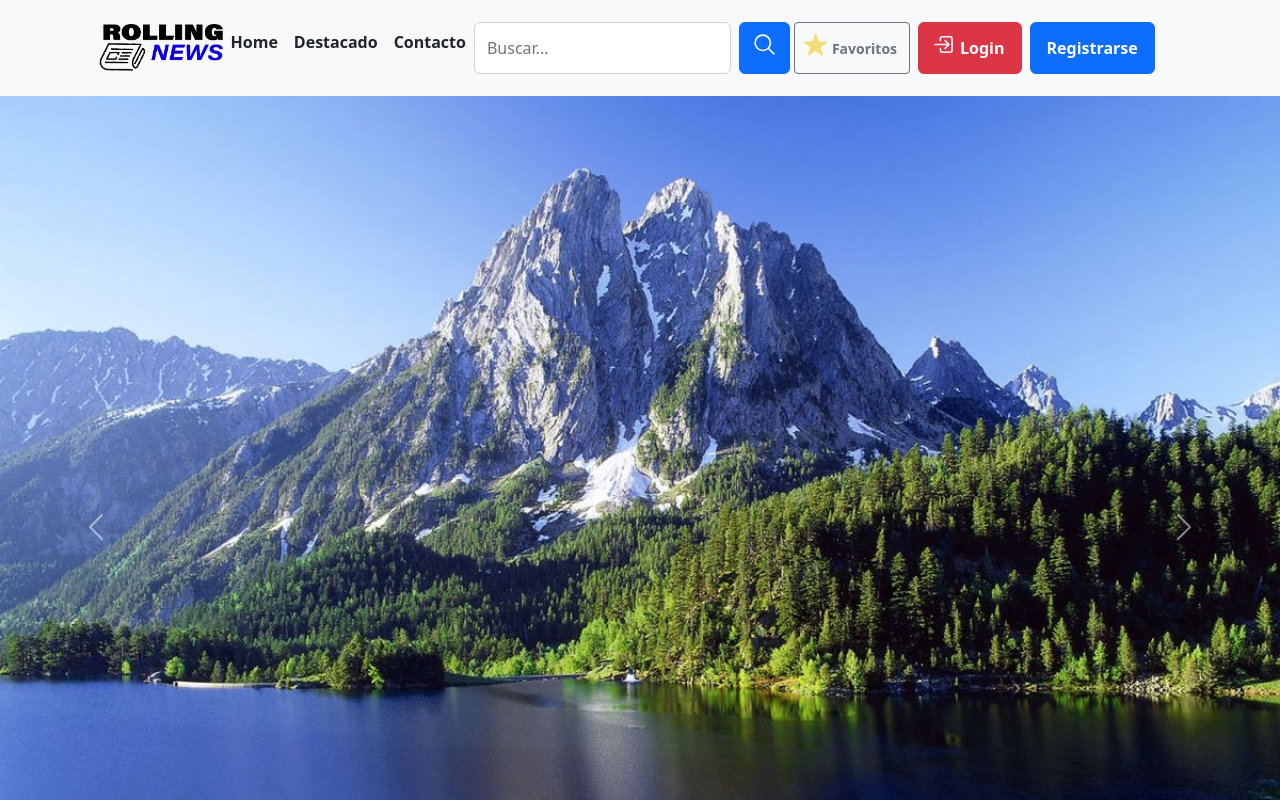
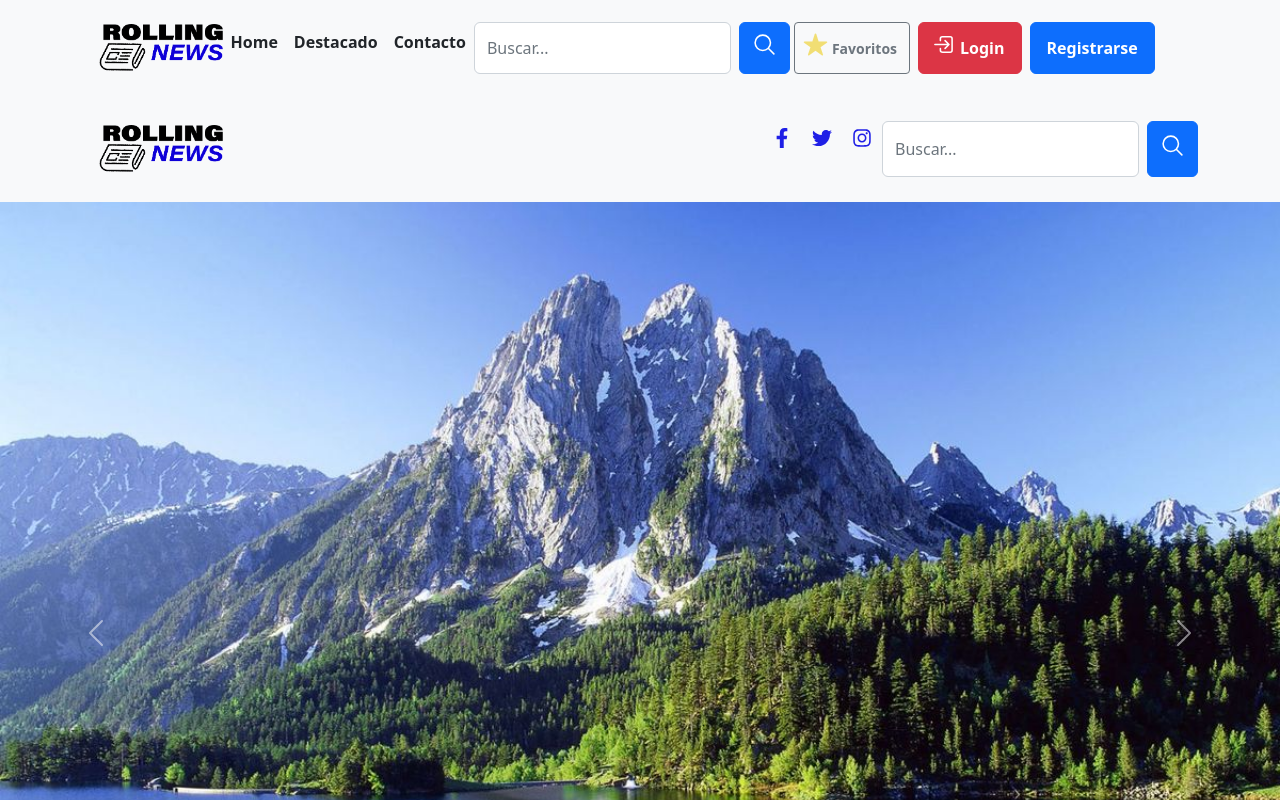
Before and after one commit to nicosalasaraoz/Blog_Noticias, a React (Create React App) app: page / in a window 1280 px wide. Shown: the top 800 px of the page. Built offline with nearby package versions, Linux system fonts and the light colour scheme.

Commit message:
Header
primeros pasos

```diff
--- a/src/Components/Header.js
+++ b/src/Components/Header.js
@@ -1,8 +1,67 @@
 import React from "react";
-import { Carousel } from "react-bootstrap";
+import {
+  Carousel,
+  Button,
+  Container,
+  Form,
+  Nav,
+  Navbar,
+} from "react-bootstrap";
+import { Link } from "react-router-dom";
+import { FaFacebookF, FaTwitter, FaInstagram } from "react-icons/fa";
 
 const Header = () => {
   return (
+    <>
+      <Navbar
+        bg="light"
+        expand="lg"
+        className="d-flex justify-content-around z-index-0"
+      >
+        <Container>
+          <Navbar.Brand href="#home">
+            <img
+              src="./images/logo.png"
+              alt="logo"
+              height="80"
+              className="pt-3 ms-2"
+            />
+          </Navbar.Brand>
+          <Nav>
+            <ul className="d-fluid justify-content-around">
+              <li className="d-flex justify-content-center">
+                <Link to="/error" className="icono-header text-center">
+                  <FaFacebookF />
+                </Link>
+                <Link to="/error" className="icono-header text-center">
+                  <FaTwitter />
+                </Link>
+                <Link to="/error" className="icono-header text-center">
+                  <FaInstagram />
+                </Link>
+              </li>
+            </ul>
+            <div class="d-flex justify-content-center">
+              <Form className="d-flex">
+                <Form.Control
+                  type="search"
+                  placeholder="Buscar..."
+                  className="me-2"
+                  aria-label="Search"
+                />
+                <Button>
+                  <div className="icono-busqueda">
+                    <ion-icon
+                      className="icono-busqueda"
+                      name="search-outline"
+                    ></ion-icon>
+                  </div>
+                </Button>
+              </Form>
+            </div>
+          </Nav>
+        </Container>
+      </Navbar>
       <div>
         <Carousel>
           <Carousel.Item interval={1000}>
@@ -42,6 +101,7 @@ const Header = () => {
           </Carousel.Item>
         </Carousel>
       </div>
+    </>
   );
 };
 
--- a/src/css/globals.css
+++ b/src/css/globals.css
@@ -23,17 +23,16 @@ beige:E6CBA8;
 winter:FDF0E0;
 /*footer*/
 
-.bg-footer{
-background-color: rgb(69, 68, 68);
+.bg-footer {
+  background-color: rgb(69, 68, 68);
 }
 
-  @media only screen and (max-width:768px)
-  {
-    .oculto{
-      visibility: hidden;
-      display: none;
-    }
+@media only screen and (max-width: 768px) {
+  .oculto {
+    visibility: hidden;
+    display: none;
   }
+}
 .icono-footer {
   height: 40px;
   width: 40px;
@@ -42,3 +41,11 @@ background-color: rgb(69, 68, 68);
   border-radius: 40px;
   border: 2px solid #1f1fe6;
 }
+
+.icono-header {
+  height: 40px;
+  width: 40px;
+  font-size: 20px;
+  color: #1f1fe6;
+  border-radius: 40px;
+}
```
Lines whose indentation alone changed are shown as unchanged.
